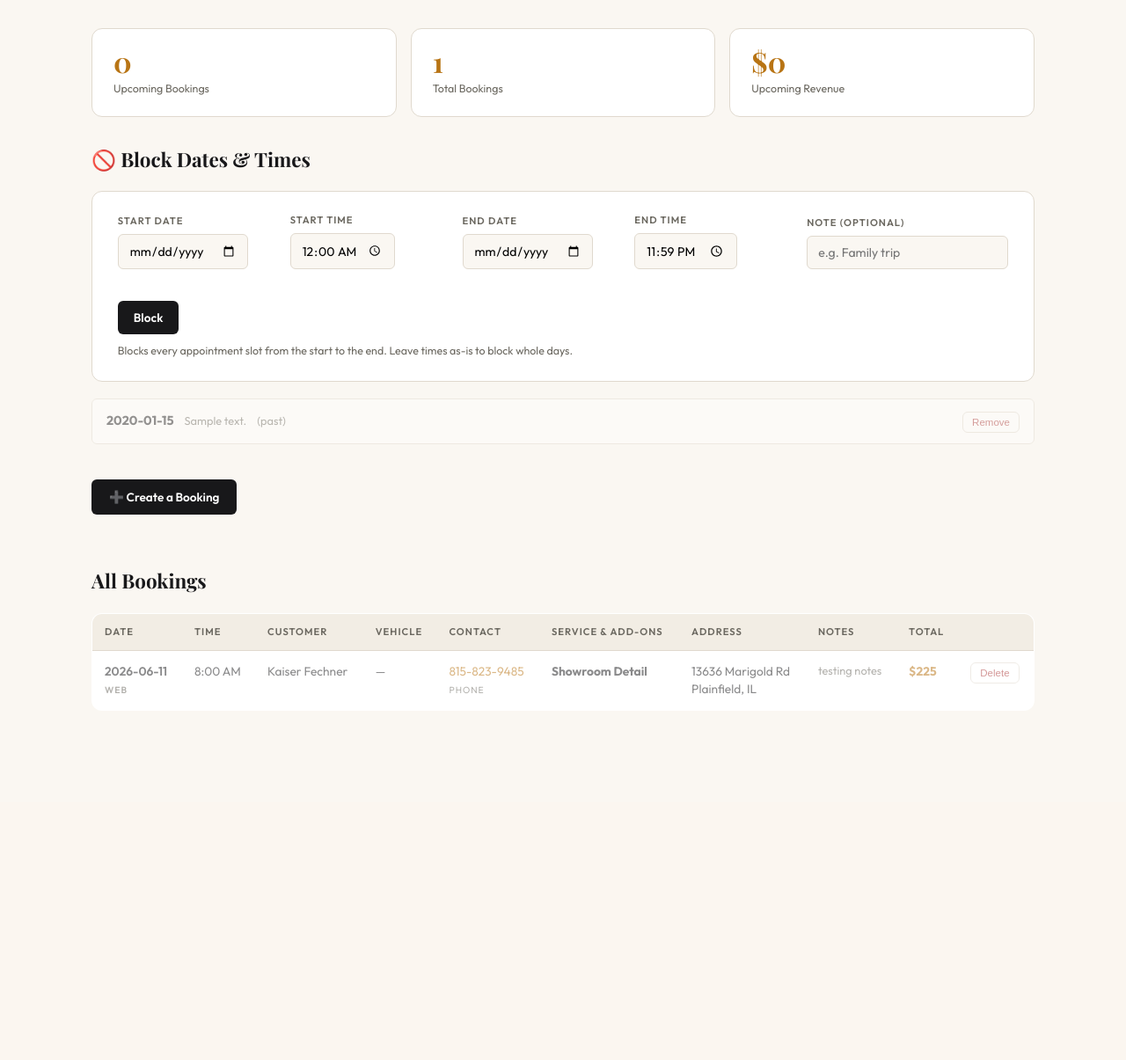
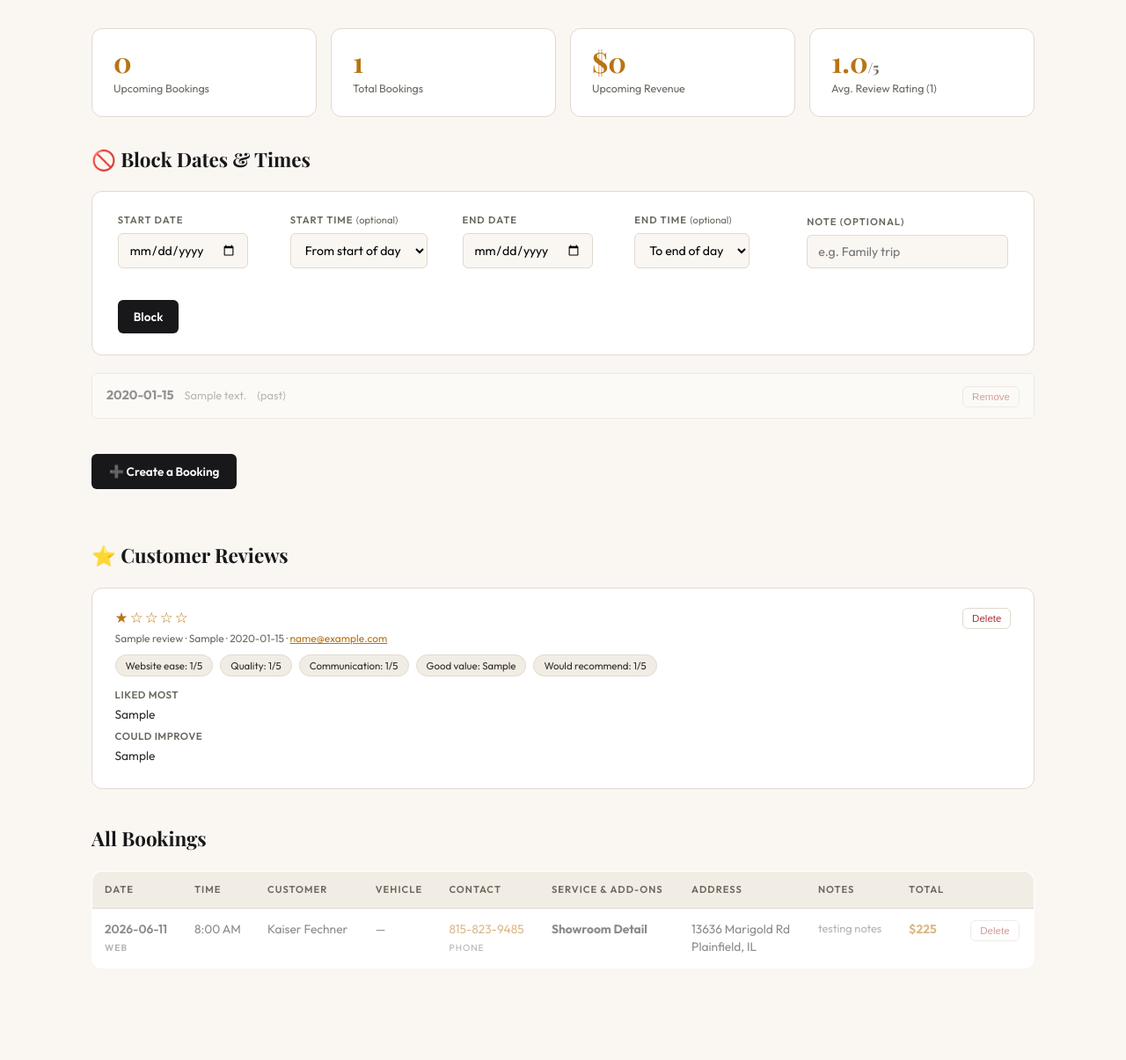
Before and after one commit to CoolPotato31F/kaiserdetailing.com, a Flask app: page /admin in a window 1280 px wide. Shown: the part 83-1288 px from the top of the page at 88% size. Before the commit the page ends 891 px from the top, so only its background shows below. Run offline with Flask 3, Linux system fonts and the light colour scheme; the visitor is signed in with stand-in values (Sample User, id 1); data comes from the database, SQL or seed files in the repository; tables that the repository leaves empty hold one stand-in row (values such as "Sample post").

Commit message:
update 2026-07-04 22:25:20

```diff
--- a/app.py
+++ b/app.py
@@ -101,32 +101,6 @@ TIME_SLOTS = [
     "9:00 AM", "10:00 AM", "11:00 AM",
     "12:00 PM", "1:00 PM", "2:00 PM",
 ]
-
-# Map each display slot to a "YYYY-MM-DD HH:MM"-comparable 24-hour time.
-SLOT_24H = {
-    "9:00 AM":  "09:00",
-    "10:00 AM": "10:00",
-    "11:00 AM": "11:00",
-    "12:00 PM": "12:00",
-    "1:00 PM":  "13:00",
-    "2:00 PM":  "14:00",
-}
-
-
-def slot_datetime(date_str, slot):
-    """Return 'YYYY-MM-DD HH:MM' for a booking date + display slot, or None."""
-    hhmm = SLOT_24H.get(slot)
-    if not date_str or not hhmm:
-        return None
-    return f"{date_str} {hhmm}"
-
-
-def slot_in_block_range(date_str, slot, start_dt, end_dt):
-    """True if the given date/slot falls within [start_dt, end_dt] (inclusive)."""
-    sd = slot_datetime(date_str, slot)
-    if not sd or not start_dt or not end_dt:
-        return False
-    return start_dt <= sd <= end_dt
 
 
 # ──────────────────────────────────────────────────────────────────────────────
@@ -303,31 +277,31 @@ def init_db():
     conn.execute("""
         CREATE TABLE IF NOT EXISTS blocked_times (
             id           INTEGER PRIMARY KEY AUTOINCREMENT,
-            block_date   TEXT NOT NULL,          -- legacy start date (YYYY-MM-DD); kept for compatibility
-            block_type   TEXT NOT NULL,           -- legacy: 'full_day'/'before'/'after'; new blocks use 'range'
-            before_time  TEXT DEFAULT NULL,       -- legacy
-            after_time   TEXT DEFAULT NULL,       -- legacy
-            start_dt     TEXT DEFAULT NULL,       -- range start "YYYY-MM-DD HH:MM"
-            end_dt       TEXT DEFAULT NULL,       -- range end   "YYYY-MM-DD HH:MM"
+            block_date   TEXT NOT NULL,          -- range START date (YYYY-MM-DD)
+            block_type   TEXT NOT NULL,           -- 'range' (legacy: 'full_day'/'before'/'after')
+            before_time  TEXT DEFAULT NULL,       -- legacy: block all slots before this time
+            after_time   TEXT DEFAULT NULL,       -- legacy: block all slots after this time
+            end_date     TEXT DEFAULT NULL,       -- range END date (YYYY-MM-DD)
+            start_time   TEXT DEFAULT NULL,       -- range START time (e.g. "9:00 AM")
+            end_time     TEXT DEFAULT NULL,       -- range END time (e.g. "2:00 PM")
             note         TEXT DEFAULT '',         -- admin note e.g. "Family trip"
             created_at   TEXT NOT NULL
         );
     """)
     conn.commit()
+    # Migration: add range columns to existing databases without losing data
+    for _col in ("end_date", "start_time", "end_time"):
+        try:
+            conn.execute(f"ALTER TABLE blocked_times ADD COLUMN {_col} TEXT DEFAULT NULL")
+            conn.commit()
+        except Exception:
+            pass  # column already exists — safe to ignore
     # Migration: add vehicle_type column to existing databases without losing data
     try:
         conn.execute("ALTER TABLE bookings ADD COLUMN vehicle_type TEXT NOT NULL DEFAULT ''")
         conn.commit()
     except Exception:
         pass  # column already exists — safe to ignore
-
-    # Migration: add start_dt / end_dt columns for range-based blocking
-    for _col in ("start_dt", "end_dt"):
-        try:
-            conn.execute(f"ALTER TABLE blocked_times ADD COLUMN {_col} TEXT DEFAULT NULL")
-            conn.commit()
-        except Exception:
-            pass  # column already exists — safe to ignore
 
     conn.execute("""
         CREATE TABLE IF NOT EXISTS reviews (
@@ -480,26 +454,27 @@ def availability():
     ).fetchall()
     taken = [r["booking_date"] for r in rows]
 
-    # Blocked times. Include any range block that ends on/after the earliest
-    # bookable date, plus legacy single-date blocks from that date forward.
-    block_rows = conn.execute("""
-        SELECT * FROM blocked_times
-        WHERE (block_type = 'range' AND (end_dt IS NULL OR end_dt >= ?))
-           OR (block_type != 'range' AND block_date >= ?)
-    """, (earliest, earliest)).fetchall()
+    # Blocked times — include any block that is still relevant today or later.
+    # For range blocks the relevant end is end_date; legacy rows only have block_date.
+    block_rows = conn.execute(
+        "SELECT * FROM blocked_times WHERE COALESCE(end_date, block_date) >= ?",
+        (earliest,)
+    ).fetchall()
     conn.close()
 
     blocks = []
     for b in block_rows:
+        row = dict(b)
         blocks.append({
-            "id":          b["id"],
-            "date":        b["block_date"],
-            "type":        b["block_type"],
-            "before_time": b["before_time"],
-            "after_time":  b["after_time"],
-            "start_dt":    b["start_dt"],
-            "end_dt":      b["end_dt"],
-            "note":        b["note"],
+            "id":          row["id"],
+            "date":        row["block_date"],       # start date (or the only date for legacy)
+            "type":        row["block_type"],
+            "before_time": row["before_time"],       # legacy
+            "after_time":  row["after_time"],        # legacy
+            "end_date":    row.get("end_date"),
+            "start_time":  row.get("start_time"),
+            "end_time":    row.get("end_time"),
+            "note":        row["note"],
         })
 
     return jsonify({
@@ -559,26 +534,39 @@ def book():
     except ValueError as e:
         return jsonify({"ok": False, "error": str(e)}), 400
 
-    # Check if the requested date/time is blocked. Range blocks may span
-    # multiple days, so we can't filter by a single date — fetch all and test.
+    # Check if the requested date/time is blocked (ranges + legacy blocks)
     conn = get_db()
-    block_rows = conn.execute("SELECT * FROM blocked_times").fetchall()
+    block_rows = conn.execute(
+        "SELECT * FROM blocked_times "
+        "WHERE block_date = ? OR (block_date <= ? AND COALESCE(end_date, block_date) >= ?)",
+        (booking_date, booking_date, booking_date)
+    ).fetchall()
     conn.close()
+    slot_idx = TIME_SLOTS.index(arrival_time)
+    unavailable = jsonify({"ok": False, "error": "Sorry — that time is not available for booking."}), 400
     for b in block_rows:
         if b["block_type"] == "range":
-            if slot_in_block_range(booking_date, arrival_time, b["start_dt"], b["end_dt"]):
-                return jsonify({"ok": False, "error": "Sorry — that date and time is not available for booking."}), 400
+            start_date = b["block_date"]
+            end_date   = b["end_date"] or b["block_date"]
+            if not (start_date <= booking_date <= end_date):
+                continue
+            # Lower bound: honor start_time only on the start day
+            first = TIME_SLOTS.index(b["start_time"]) if (booking_date == start_date and b["start_time"]) else 0
+            # Upper bound: honor end_time only on the end day
+            last  = TIME_SLOTS.index(b["end_time"])   if (booking_date == end_date   and b["end_time"])   else len(TIME_SLOTS) - 1
+            if first <= slot_idx <= last:
+                return unavailable
             continue
-        # ── Legacy block types (kept for older DB rows) ──
+        # legacy blocks (only apply on the exact date)
         if b["block_date"] != booking_date:
             continue
         if b["block_type"] == "full_day":
             return jsonify({"ok": False, "error": "Sorry — that day is not available for booking."}), 400
         if b["block_type"] == "before" and b["before_time"]:
-            if TIME_SLOTS.index(arrival_time) < TIME_SLOTS.index(b["before_time"]):
+            if slot_idx < TIME_SLOTS.index(b["before_time"]):
                 return jsonify({"ok": False, "error": f"Sorry — arrivals before {b['before_time']} are not available that day."}), 400
         if b["block_type"] == "after" and b["after_time"]:
-            if TIME_SLOTS.index(arrival_time) > TIME_SLOTS.index(b["after_time"]):
+            if slot_idx > TIME_SLOTS.index(b["after_time"]):
                 return jsonify({"ok": False, "error": f"Sorry — arrivals after {b['after_time']} are not available that day."}), 400
 
     service_name = SERVICES[service_key]["name"]
@@ -772,41 +760,44 @@ def admin_create():
 def admin_add_block():
     f = request.form
     start_date = (f.get("start_date") or "").strip()
-    start_time = (f.get("start_time") or "").strip()
     end_date   = (f.get("end_date") or "").strip()
-    end_time   = (f.get("end_time") or "").strip()
+    start_time = (f.get("start_time") or "").strip() or None
+    end_time   = (f.get("end_time") or "").strip() or None
     note       = (f.get("note") or "").strip()
 
-    if not (start_date and end_date):
-        return _admin_redirect("Please choose a start and end date.")
-
-    # Time defaults: start of day / end of day if not provided
-    start_time = start_time or "00:00"
-    end_time   = end_time or "23:59"
-
+    if not start_date or not end_date:
+        return _admin_redirect("Please select a start and end date.")
     try:
         from datetime import datetime as _dt
-        start_obj = _dt.strptime(f"{start_date} {start_time}", "%Y-%m-%d %H:%M")
-        end_obj   = _dt.strptime(f"{end_date} {end_time}", "%Y-%m-%d %H:%M")
+        sd = _dt.strptime(start_date, "%Y-%m-%d").date()
+        ed = _dt.strptime(end_date, "%Y-%m-%d").date()
     except ValueError:
-        return _admin_redirect("Invalid date or time.")
+        return _admin_redirect("Invalid date.")
+    if ed < sd:
+        return _admin_redirect("End date can't be before the start date.")
 
-    if end_obj < start_obj:
-        return _admin_redirect("End must be the same as or after the start.")
-
-    start_dt = start_obj.strftime("%Y-%m-%d %H:%M")
-    end_dt   = end_obj.strftime("%Y-%m-%d %H:%M")
+    # Validate times against the offered slots (a blank means the whole day edge)
+    if start_time and start_time not in TIME_SLOTS:
+        return _admin_redirect("Invalid start time.")
+    if end_time and end_time not in TIME_SLOTS:
+        return _admin_redirect("Invalid end time.")
+    # On a single-day block, end time must not be before start time
+    if sd == ed and start_time and end_time and \
+       TIME_SLOTS.index(end_time) < TIME_SLOTS.index(start_time):
+        return _admin_redirect("End time can't be before the start time.")
 
     conn = get_db()
     conn.execute("""
         INSERT INTO blocked_times
-        (block_date, block_type, before_time, after_time, start_dt, end_dt, note, created_at)
-        VALUES (?,?,?,?,?,?,?,?)
-    """, (start_date, "range", None, None, start_dt, end_dt, note,
+        (block_date, block_type, before_time, after_time,
+         end_date, start_time, end_time, note, created_at)
+        VALUES (?,?,?,?,?,?,?,?,?)
+    """, (start_date, "range", None, None,
+          end_date, start_time, end_time, note,
           datetime.now().isoformat(timespec="seconds")))
     conn.commit()
     conn.close()
-    return _admin_redirect("Time range blocked.", ok=True)
+    return _admin_redirect("Time period blocked.", ok=True)
 
 
 @app.route("/admin/block/delete/<int:block_id>", methods=["POST"])
--- a/templates/admin.html
+++ b/templates/admin.html
@@ -70,6 +70,14 @@ tr.past td{opacity:0.5;}
 .block-type{font-size:0.75rem;background:var(--cream2);border:1px solid var(--rule);border-radius:100px;padding:2px 10px;color:var(--muted);}
 .block-note{font-size:0.8rem;color:var(--muted);}
 .block-past{opacity:0.45;}
+.review-card{background:#fff;border:1px solid var(--rule);border-radius:var(--rl);padding:1.3rem 1.6rem;margin-bottom:0.9rem;}
+.review-top{display:flex;justify-content:space-between;align-items:flex-start;gap:1rem;flex-wrap:wrap;margin-bottom:0.6rem;}
+.review-stars{color:var(--gold);font-size:1.05rem;letter-spacing:2px;}
+.review-meta{font-size:0.75rem;color:var(--muted);margin-top:2px;}
+.review-ratings{display:flex;flex-wrap:wrap;gap:0.5rem;margin-bottom:0.7rem;}
+.review-pill{font-size:0.72rem;background:var(--cream2);border:1px solid var(--rule);border-radius:100px;padding:3px 11px;color:var(--ink);}
+.review-text{font-size:0.86rem;color:var(--ink);line-height:1.6;margin-bottom:0.3rem;}
+.review-text strong{color:var(--muted);font-weight:600;font-size:0.72rem;letter-spacing:0.5px;text-transform:uppercase;display:block;margin-bottom:2px;}
 @media(max-width:700px){.block-grid{grid-template-columns:1fr 1fr;}.grid2,.grid3{grid-template-columns:1fr;}}
 </style>
 </head>
@@ -91,6 +99,7 @@ tr.past td{opacity:0.5;}
     <div class="stat"><div class="n">{{ upcoming | length }}</div><div class="l">Upcoming Bookings</div></div>
     <div class="stat"><div class="n">{{ bookings | length }}</div><div class="l">Total Bookings</div></div>
     <div class="stat"><div class="n">${{ revenue }}</div><div class="l">Upcoming Revenue</div></div>
+    <div class="stat"><div class="n">{{ avg_quality if avg_quality else '—' }}{% if avg_quality %}<span style="font-size:1rem;color:var(--muted);">/5</span>{% endif %}</div><div class="l">Avg. Review Rating ({{ reviews|length }})</div></div>
   </div>
 
   <!-- BLOCKED TIMES -->
@@ -104,16 +113,22 @@ tr.past td{opacity:0.5;}
             <input type="date" name="start_date" id="blk-start-date" min="{{ today }}" required>
           </div>
           <div>
-            <label>Start time</label>
-            <input type="time" name="start_time" id="blk-start-time" value="00:00">
+            <label>Start time <span style="text-transform:none;letter-spacing:0;color:var(--muted);font-weight:400;">(optional)</span></label>
+            <select name="start_time">
+              <option value="">From start of day</option>
+              {% for t in time_slots %}<option value="{{ t }}">{{ t }}</option>{% endfor %}
+            </select>
           </div>
           <div>
             <label>End date</label>
             <input type="date" name="end_date" id="blk-end-date" min="{{ today }}" required>
           </div>
           <div>
-            <label>End time</label>
-            <input type="time" name="end_time" id="blk-end-time" value="23:59">
+            <label>End time <span style="text-transform:none;letter-spacing:0;color:var(--muted);font-weight:400;">(optional)</span></label>
+            <select name="end_time">
+              <option value="">To end of day</option>
+              {% for t in time_slots %}<option value="{{ t }}">{{ t }}</option>{% endfor %}
+            </select>
           </div>
           <div>
             <label>Note (optional)</label>
@@ -124,27 +139,29 @@ tr.past td{opacity:0.5;}
             <button class="block-submit" type="submit">Block</button>
           </div>
         </div>
-        <p style="font-size:0.78rem;color:var(--muted);margin:0.6rem 0 0;">
-          Blocks every appointment slot from the start to the end. Leave times as-is to block whole days.
-        </p>
       </form>
     </div>
 
     {% if blocks %}
     <div class="block-list">
       {% for b in blocks %}
-      {% if b.block_type == 'range' %}
-        {% set is_past = (b.end_dt[:10] if b.end_dt else b.block_date) < today %}
-      {% else %}
-        {% set is_past = b.block_date < today %}
-      {% endif %}
+      {% set effective_end = b.end_date if b.end_date else b.block_date %}
+      {% set is_past = effective_end < today %}
       <div class="block-item {{ 'block-past' if is_past else '' }}">
         <div class="block-info">
           {% if b.block_type == 'range' %}
-            <span class="block-date">{{ b.start_dt }}</span>
-            <span class="block-type">→</span>
-            <span class="block-date">{{ b.end_dt }}</span>
+            {% if b.end_date and b.end_date != b.block_date %}
+              <span class="block-date">{{ b.block_date }}{% if b.start_time %} {{ b.start_time }}{% endif %} → {{ b.end_date }}{% if b.end_time %} {{ b.end_time }}{% endif %}</span>
+            {% else %}
+              <span class="block-date">{{ b.block_date }}</span>
+              {% if b.start_time or b.end_time %}
+                <span class="block-type">{{ b.start_time or 'Start' }} – {{ b.end_time or 'End' }}</span>
+              {% else %}
+                <span class="block-type">Full Day</span>
+              {% endif %}
+            {% endif %}
           {% else %}
+            {# legacy blocks #}
             <span class="block-date">{{ b.block_date }}</span>
             {% if b.block_type == 'full_day' %}
               <span class="block-type">Full Day</span>
@@ -218,6 +235,40 @@ tr.past td{opacity:0.5;}
     </div>
   </div>
 
+  <!-- CUSTOMER REVIEWS -->
+  <div class="section">
+    <h2>⭐ Customer Reviews</h2>
+    {% if reviews %}
+      {% for r in reviews %}
+      <div class="review-card">
+        <div class="review-top">
+          <div>
+            <span class="review-stars">{{ '★' * r.quality }}{{ '☆' * (5 - r.quality) }}</span>
+            <div class="review-meta">
+              {{ r.customer_name or 'Anonymous' }} · {{ r.service }} · {{ r.created_at }}
+              {% if r.email %} · <a href="mailto:{{ r.email }}" style="color:var(--gold);">{{ r.email }}</a>{% endif %}
+            </div>
+          </div>
+          <form method="POST" action="{{ url_for('admin_delete_review', review_id=r.id) }}" onsubmit="return confirm('Delete this review?');">
+            <button class="del" type="submit">Delete</button>
+          </form>
+        </div>
+        <div class="review-ratings">
+          <span class="review-pill">Website ease: {{ r.website_ease }}/5</span>
+          <span class="review-pill">Quality: {{ r.quality }}/5</span>
+          {% if r.communication %}<span class="review-pill">Communication: {{ r.communication }}/5</span>{% endif %}
+          {% if r.value_rating %}<span class="review-pill">Good value: {{ r.value_rating }}</span>{% endif %}
+          {% if r.recommend %}<span class="review-pill">Would recommend: {{ r.recommend }}/5</span>{% endif %}
+        </div>
+        {% if r.favorite %}<div class="review-text"><strong>Liked most</strong>{{ r.favorite }}</div>{% endif %}
+        {% if r.improve %}<div class="review-text"><strong>Could improve</strong>{{ r.improve }}</div>{% endif %}
+      </div>
+      {% endfor %}
+    {% else %}
+    <div class="create-card empty">No reviews yet. They'll appear here as customers submit feedback at /review.</div>
+    {% endif %}
+  </div>
+
   <!-- BOOKINGS TABLE -->
   <div class="section">
     <h2>All Bookings</h2>
@@ -281,15 +332,14 @@ function renderAdmAddons() {
 admService.addEventListener("change", renderAdmAddons);
 renderAdmAddons();
 
-// When the admin picks a start date, default the end date to match so
-// single-day blocks only need one date filled in.
-(function initBlockRange() {
+// Keep the end date on/after the start date, and default it to match when empty.
+(function () {
   const start = document.getElementById("blk-start-date");
   const end   = document.getElementById("blk-end-date");
   if (!start || !end) return;
   start.addEventListener("change", () => {
+    end.min = start.value;
     if (!end.value || end.value < start.value) end.value = start.value;
-    end.min = start.value;
   });
 })();
 
```
Also changed, not shown: templates/index.html (+44 -39 lines).
